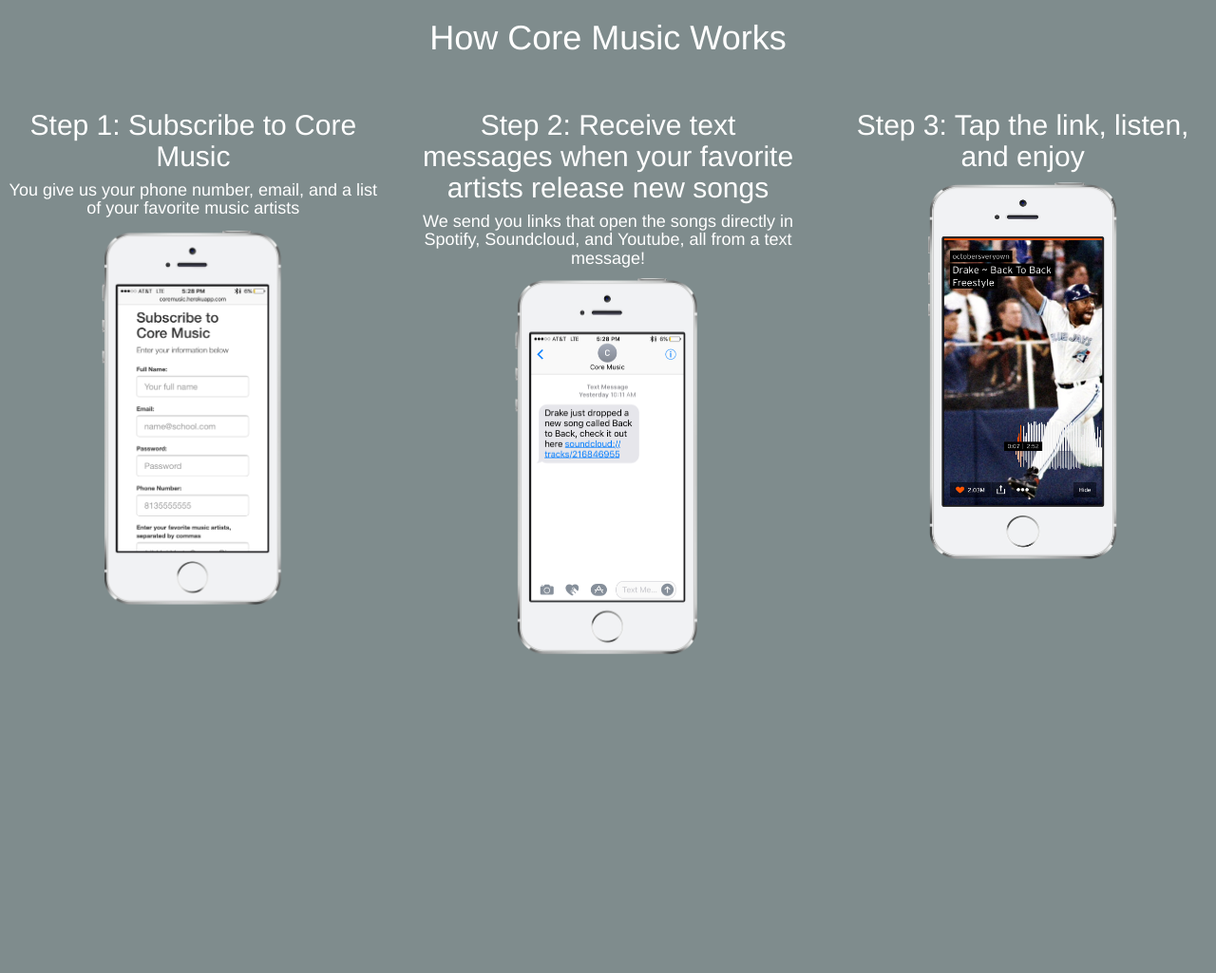
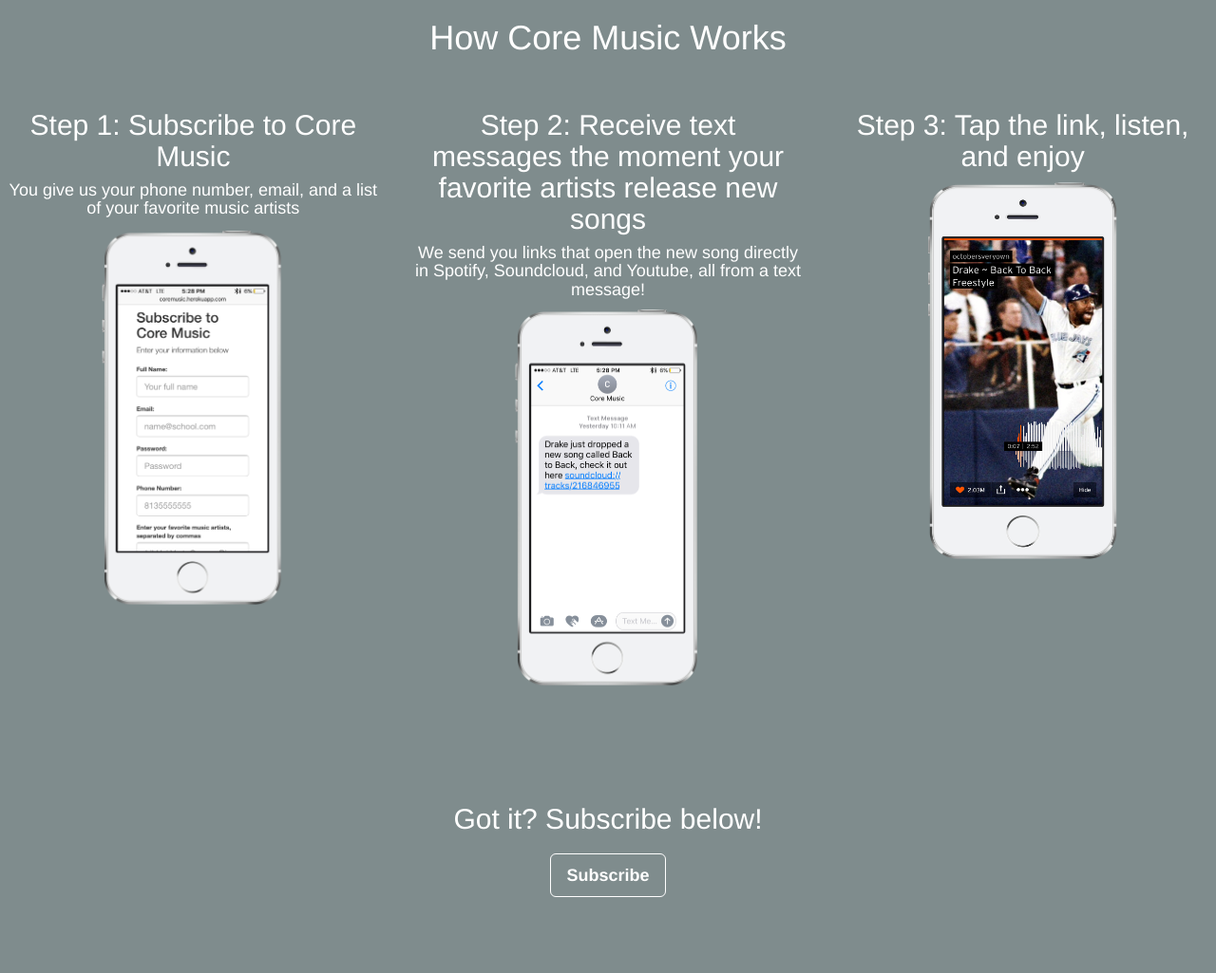
Before and after one commit to dickiebush/CoreMusic, a Flask app: page /aboutus in a window 1280 px wide. Shown: the part 51-1076 px from the top of the page at 95% size. Before the commit the page ends 740 px from the top, so only its background shows below. Run offline with Flask 2, Linux system fonts and the light colour scheme; some libraries are stand-ins or nearby versions.

Commit message:
subscribg button on about us page

```diff
--- a/templates/aboutus.html
+++ b/templates/aboutus.html
@@ -13,7 +13,7 @@
     <!-- Example row of columns -->
       <div container style="padding-top:25px" class="row">
         <center>
-        <div class="col-md-4" style="padding-bottom:50px">
+        <div class="col-md-4" style="padding-bottom:38px">
 
           <h2 style="color:white;">Step 1: Subscribe to Core Music </h2>
         <h4 style="color:white;">You give us your phone number, email, and a list of your favorite music artists</h4>
@@ -23,8 +23,8 @@
         </div>
         <div class="col-md-4" style="padding-bottom:100px">
 
-        <h2 style="color:white;">Step 2: Receive text messages when your favorite artists release new songs </h2>
-           <h4 style="color:white"> We send you links that open the songs directly in Spotify, Soundcloud, and Youtube, all from a text message!</h4>
+        <h2 style="color:white;">Step 2: Receive text messages the moment your favorite artists release new songs </h2>
+           <h4 style="color:white"> We send you links that open the new song directly in Spotify, Soundcloud, and Youtube, all from a text message!</h4>
           <img style="width:200px; height:400px"src={{ url_for('static', filename="img/step2.png")}}>
 
        </div>
@@ -38,6 +38,12 @@
         </center>
       </div>
 
+      <div>
+      <center>
+      <h2 style="color:white"> Got it? Subscribe below! </h2>
+      <p style="padding-top:10px;"><a class="btn btn-primary-outline btn-lg" href="/signup" role="button" style="color:white; background-color:#7f8c8d;">Subscribe</a></p>
+      </center>
+      </div>
 </body>
 
 {% endblock %}
--- a/templates/index.html
+++ b/templates/index.html
@@ -12,8 +12,8 @@
       <div class="container">
         <center><h1 style="min-width:40vw; padding-top:10px;color:white;">Be the person everyone asks for new music</h1>
         <nbsp></nbsp>
-        <p style="padding-top:5vh;"><a class="btn btn-primary-outline btn-lg" href="/signup" role="button" style="color:white; background-color:#7f8c8d;">Subscribe &raquo;></a></p>
-        <p style="padding-top:5vh;"><a class="btn btn-primary-outline btn-lg" href="/aboutus" role="button" style="color:white; background-color:#7f8c8d;">Get more info &raquo;></a></p>
+        <p style="padding-top:5vh;"><a class="btn btn-primary-outline btn-lg" href="/signup" role="button" style="color:white; background-color:#7f8c8d;">Subscribe</a></p>
+        <p style="padding-top:5vh;"><a class="btn btn-primary-outline btn-lg" href="/aboutus" role="button" style="color:white; background-color:#7f8c8d;">What's Core Music?</a></p>
       </div>
       </center>
     </div>
```
Also changed, not shown: templates/home.html (+10 -5 lines).
